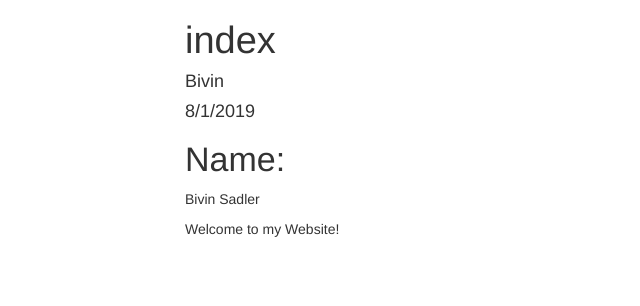
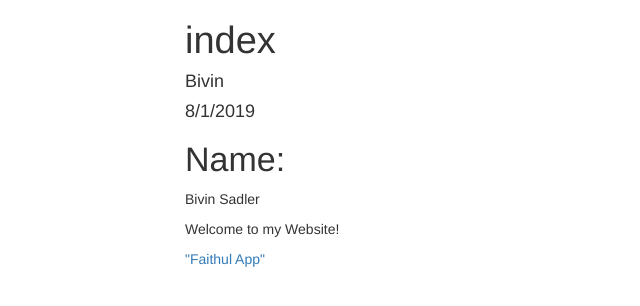
Before and after one commit to BivinSadler/BivinSadler.github.io.i, a plain HTML site: page index.html in a window 1280 px wide. Shown: the full height of the page, 0-640 px from the left. Drawn offline with nearby package versions, Linux system fonts and the light colour scheme; some packages are replaced by stand-ins of ours.

Commit message:
Update index.html

```diff
--- a/index.html
+++ b/index.html
@@ -202,7 +202,7 @@ $(document).ready(function () {
 <p>Welcome to my Website!</p>
 </div>
 
-
+  <a href =  "https://ddsshiny.shinyapps.io/Faithful/" > "Faithul App" </a>
 
 
 </div>
```
